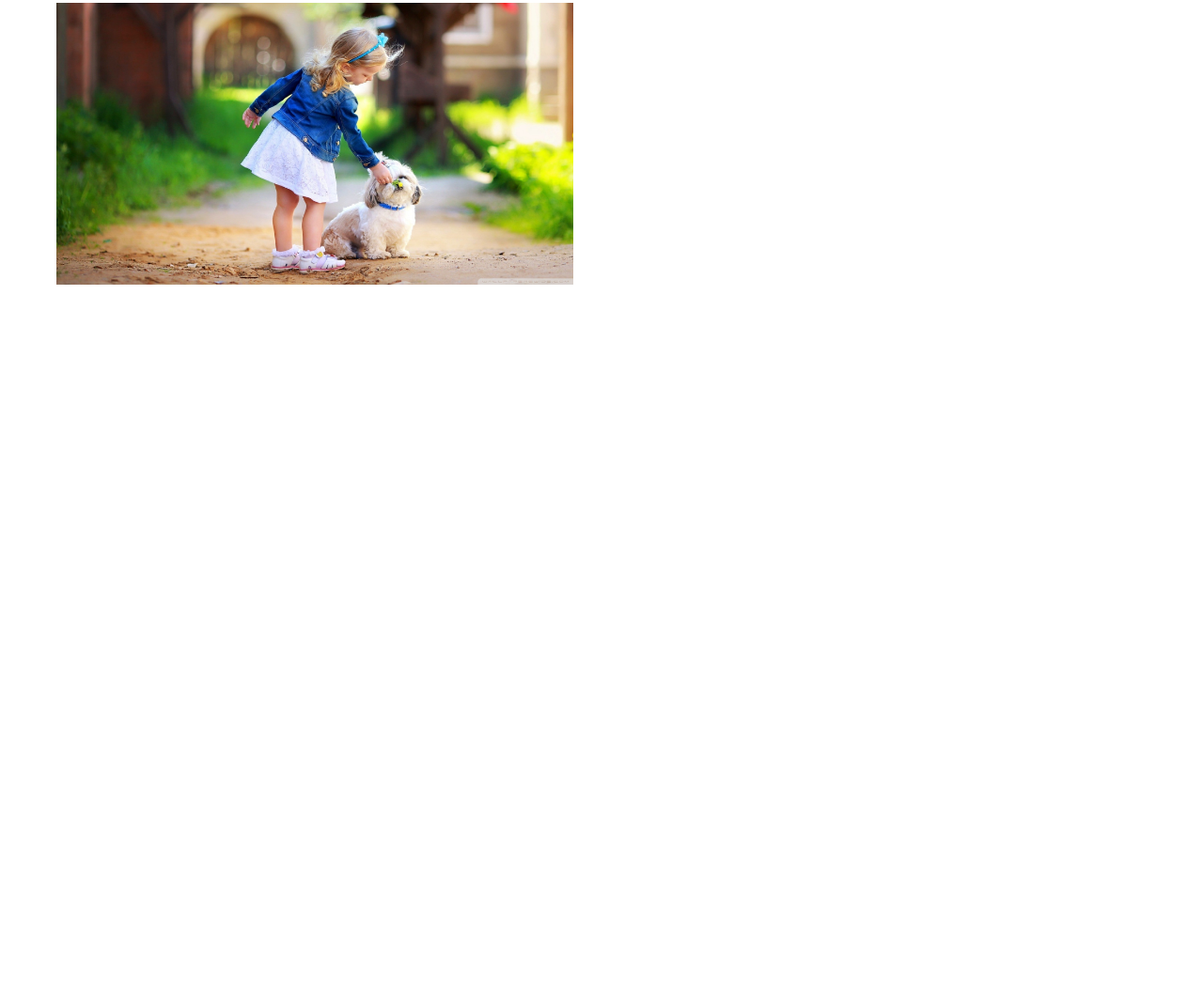
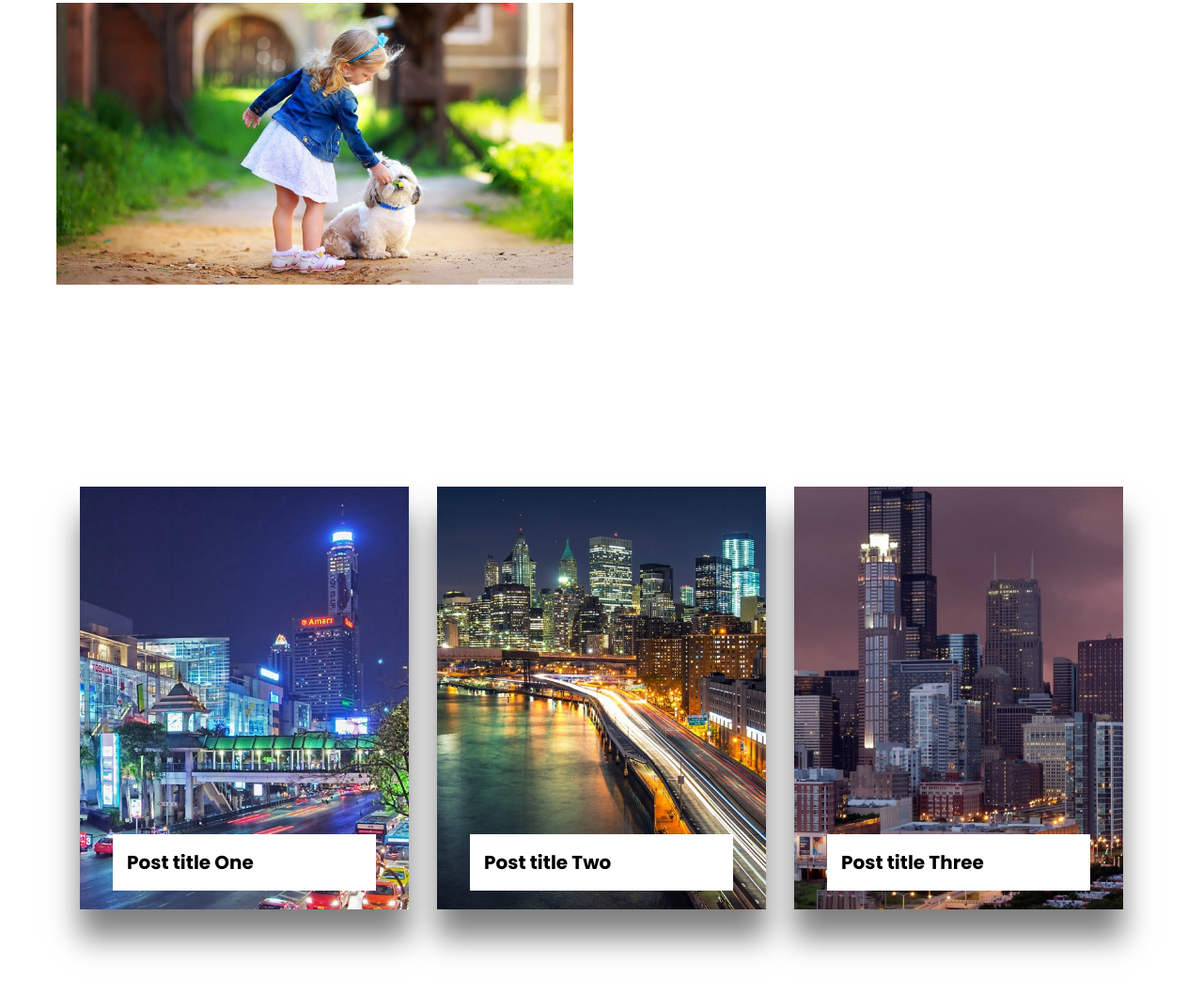
Before and after one commit to PriontoAbdullah/CSS-Card-Effect, a plain HTML site: page index.html in a window 1280 px wide. Shown: the part 2857-3914 px from the top of the page at 94% size. Before the commit the page ends 3270 px from the top, so only its background shows below. Drawn offline with Linux system fonts and the light colour scheme.

Commit message:
Css Card Hover post

```diff
--- /dev/null
+++ b/CSS-card-hover.css
@@ -0,0 +1,90 @@
+@import url('https://fonts.googleapis.com/css?family=Poppins');
+
+#CSS-card-hover {
+    margin: 0;
+    padding: 0;
+    display: flex;
+    justify-content: center;
+    align-items: center;
+    min-height: 100vh;
+    font-family: 'Poppins', sans-serif;
+ }
+
+.containerh {
+    max-width: 1200px;
+    display: flex;
+    margin: 50px 0;
+    flex-wrap: wrap;
+    justify-content: space-around;
+ }
+
+ .boxh {
+    position: relative;
+    width: 350px;
+    height: 450px;
+    margin: 15px;
+    background: #000;
+    box-shadow: 0 30px 30px rgba(0,0,0,.5);
+  }
+
+  .boxh .imghx {
+    position: relative;
+    top: 0;
+    left: 0;
+    width: 100%;
+    height: 100%;
+  }
+
+  .boxh .imghx img {
+    position: absolute;
+    top: 0;
+    left: 0;
+    width: 100%;
+    height: 100%;
+    object-fit: cover;
+    transition: 0.5s;
+  }
+
+  .boxh:hover .imghx img {
+    opacity: 0;
+  }
+
+  .boxh .contenth {
+    position: absolute;
+    bottom: 20px;
+    left: 10%;
+    width: 80%;
+    height: 60px;
+    background: #fff;
+    transition: 0.5s;
+    overflow: hidden;
+    padding: 15px;
+    box-sizing: border-box;
+  }
+
+  .boxh:hover .contenth {
+    width: 100%;
+    height: 100%;
+    bottom: 0;
+    left: 0;
+  }
+
+  .boxh .contenth h3 {
+    margin: 0;
+    padding: 0;
+    font-size: 20px;
+  }
+
+  .boxh .contenth p {
+    margin: 10px 0 0;
+    padding: 0;
+    opacity: 0;
+    line-height: 1.2em;
+    transition: 0.5s;
+    text-align: justify;
+  }
+
+  .boxh:hover .contenth p {
+    opacity: 1;
+    transition-delay: 0.4s;
+  }
--- a/index.html
+++ b/index.html
@@ -12,6 +12,7 @@
     <link rel="stylesheet" type="text/css" href="Service-box-hover.css">
     <link rel="stylesheet" type="text/css" href="3D-parallax-effect.css">
     <link rel="stylesheet" type="text/css" href="Service-hover.css">
+    <link rel="stylesheet" type="text/css" href="CSS-card-hover.css">
 
 </head>
 
@@ -181,6 +182,41 @@
         </div>
     </section>
 
+
+    <!------- SCSS Card Hover effect -->
+    <section id="CSS-card-hover">
+        <div class="containerh">
+            <div class="boxh">
+              <div class="imghx">
+                <img src="h1.jpg">
+              </div>
+              <div class="contenth">
+                <h3>Post title One</h3>
+                <p>Lorem ipsum dolor sit amet, consectetur adipisicing elit, sed do eiusmod tempor incididunt ut labore et dolore magna aliqua. Ut enim ad minim veniam, quis nostrud exercitation ullamco laboris nisi ut aliquip ex ea commodo consequat. Duis aute irure dolor in reprehenderit in voluptate velit esse cillum dolore eu fugiat nulla pariatur. Excepteur sint occaecat cupidatat non proident, sunt in culpa qui officia deserunt mollit anim id est laborum.</p>
+              </div>
+            </div>
+            <div class="boxh">
+              <div class="imghx">
+                <img src="h2.jpg">
+              </div>
+              <div class="contenth">
+                <h3>Post title Two</h3>
+                <p>Lorem ipsum dolor sit amet, consectetur adipisicing elit, sed do eiusmod tempor incididunt ut labore et dolore magna aliqua. Ut enim ad minim veniam, quis nostrud exercitation ullamco laboris nisi ut aliquip ex ea commodo consequat. Duis aute irure dolor in reprehenderit in voluptate velit esse cillum dolore eu fugiat nulla pariatur. Excepteur sint occaecat cupidatat non proident, sunt in culpa qui officia deserunt mollit anim id est laborum.</p>
+              </div>
+            </div>
+            <div class="boxh">
+              <div class="imghx">
+                <img src="h3.jpg">
+              </div>
+              <div class="contenth">
+                <h3>Post title Three</h3>
+                <p>Lorem ipsum dolor sit amet, consectetur adipisicing elit, sed do eiusmod tempor incididunt ut labore et dolore magna aliqua. Ut enim ad minim veniam, quis nostrud exercitation ullamco laboris nisi ut aliquip ex ea commodo consequat. Duis aute irure dolor in reprehenderit in voluptate velit esse cillum dolore eu fugiat nulla pariatur. Excepteur sint occaecat cupidatat non proident, sunt in culpa qui officia deserunt mollit anim id est laborum.</p>
+              </div>
+            </div>
+          </div>
+    </section>
+
+
     <!------- 3D parallax effect hover for JS code-->
     <script type="text/javascript" src="vanilla-tilt.js"></script>
 
```
Also changed, not shown: h1.jpg (added), h2.jpg (added), h3.jpg (added).
